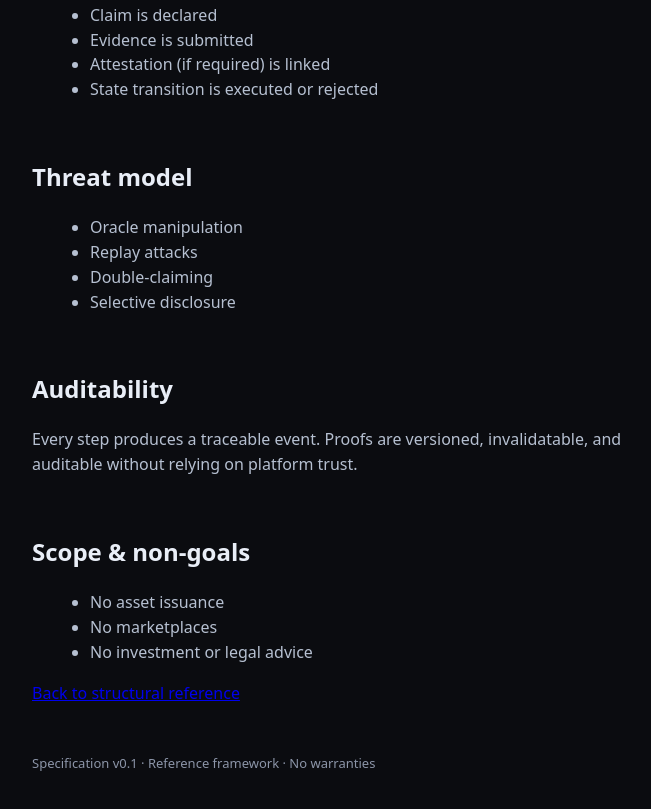
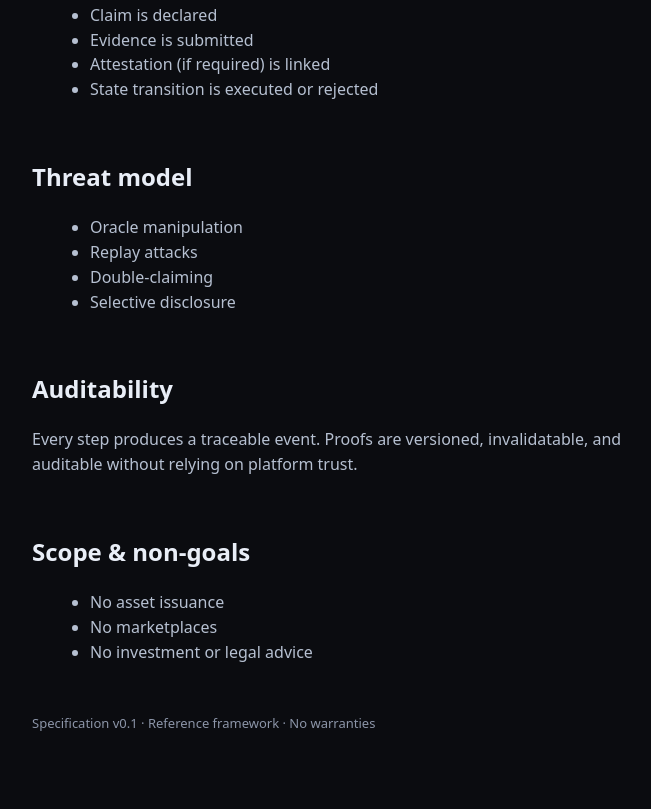
Before and after one commit to semantic-infrastructure/onchainproofs, a plain HTML site: page docs/index.html in a window 1280 px wide. Shown: the part 757-1566 px from the top of the page, without its empty margins (148-799 px from the left). Drawn offline with Linux system fonts and the light colour scheme.

Commit message:
Update index.html

```diff
--- a/docs/index.html
+++ b/docs/index.html
@@ -123,9 +123,6 @@ Proofs are versioned, invalidatable, and auditable without relying on platform t
   <li>No investment or legal advice</li>
 </ul>
 
-  <p>
-<a href="/">Back to structural reference</a>
-</p>
 
 <footer>
 Specification v0.1 · Reference framework · No warranties
```
